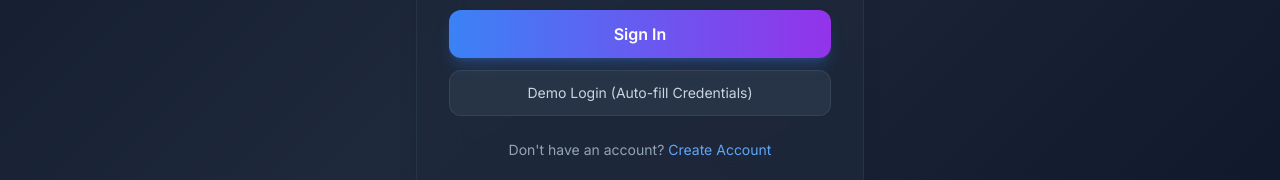
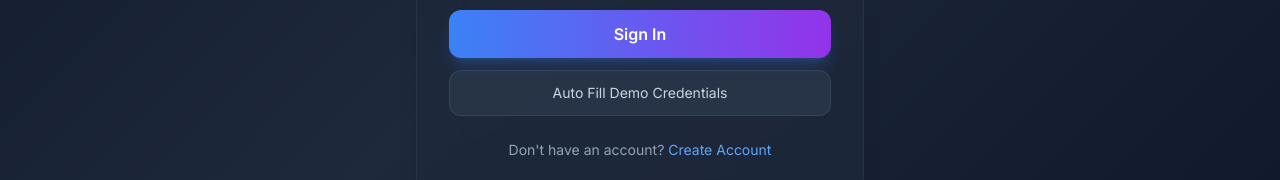
Before and after one commit to eakarsu/AIDeepfakeDetectionPlatform, a React (Vite) app in the folder frontend/: page /login in a window 1280 px wide. Shown: the part 501-681 px from the top of the page. Built offline with nearby package versions, Linux system fonts and the light colour scheme; the HTML template or start-up script is replaced by a standard one.

Commit message:
Commit pending workspace changes

```diff
--- a/frontend/src/pages/Login.jsx
+++ b/frontend/src/pages/Login.jsx
@@ -120,7 +120,7 @@ export default function Login({ onLogin }) {
               onClick={fillCredentials}
               className="w-full mt-3 py-3 bg-dark-700/50 border border-dark-600/50 rounded-xl text-sm text-dark-300 hover:bg-dark-600/50 hover:text-white transition-colors"
             >
-              Demo Login (Auto-fill Credentials)
+              Auto Fill Demo Credentials
             </button>
           )}
 
```
Also changed, not shown: 1 other file (tests, documents, lock files or other folders).
